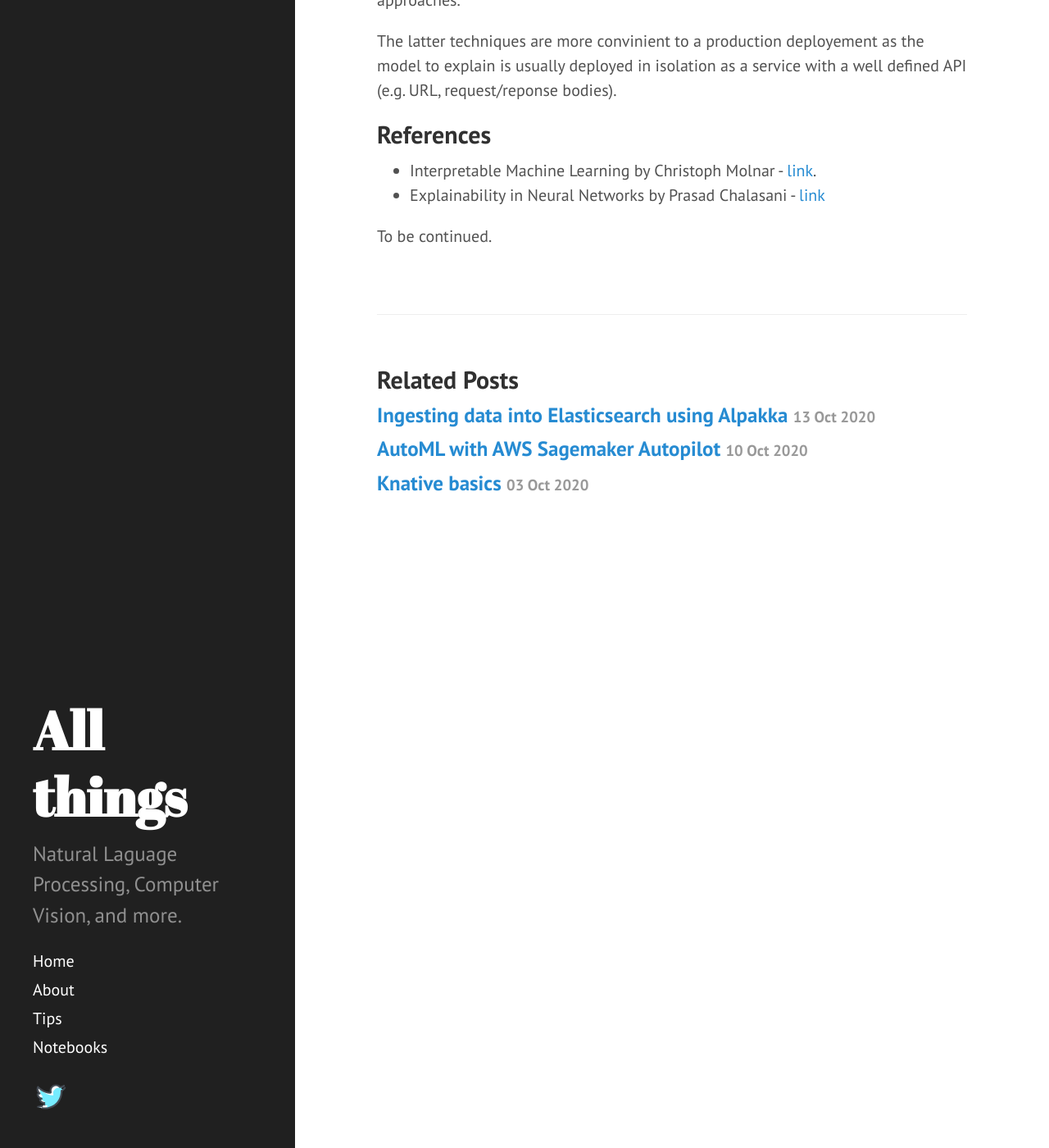
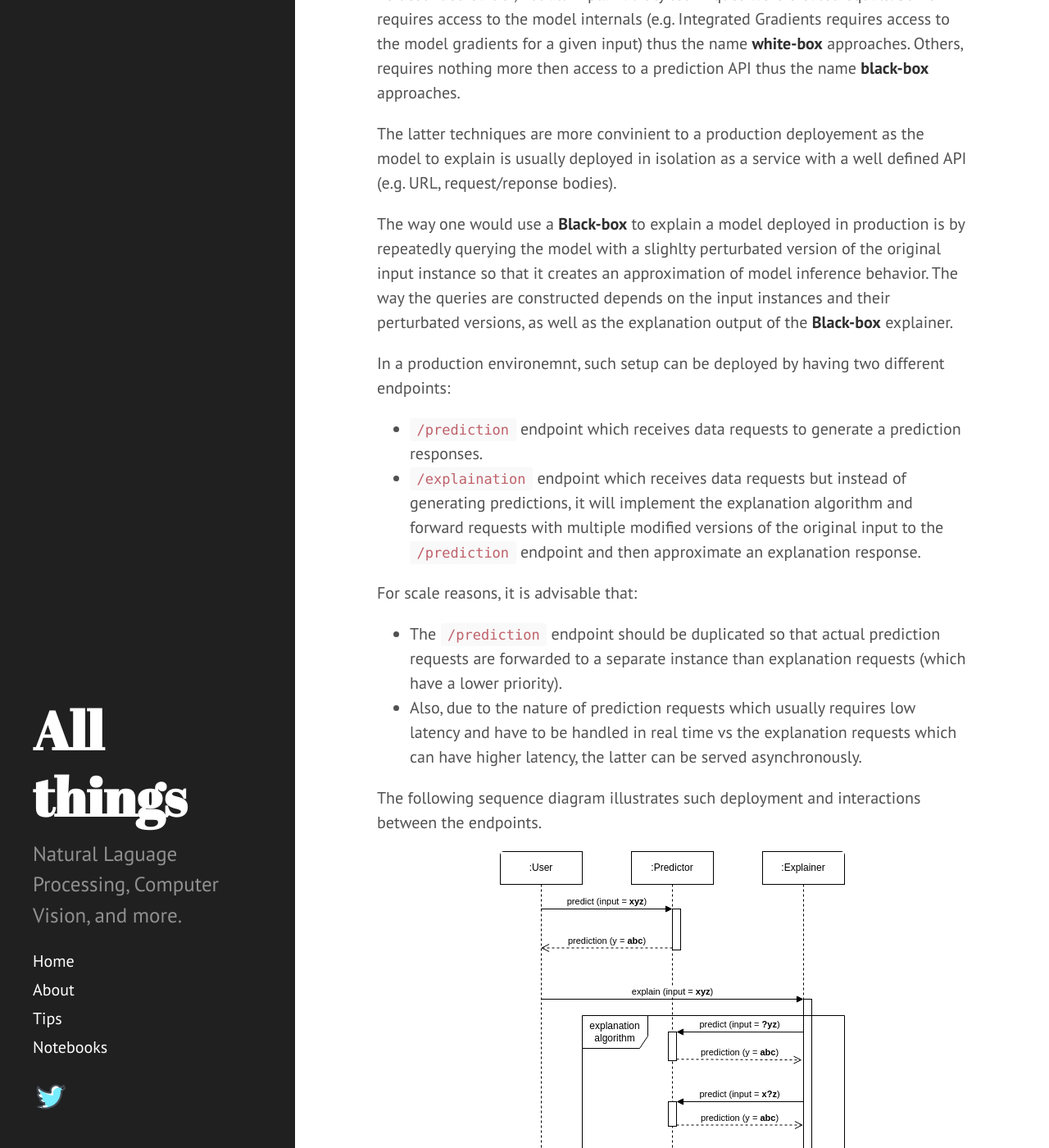
Before and after one commit to dzlab/dzlab.github.io, a Jekyll site: the page built from _posts/2020-10-18-mlops-explainability.md, in a window 1280 px wide and 1400 px high, scrolled down 3570 px. Shown: the whole window at 82% size. Built offline with Jekyll 4.4.1, drawn with Linux system fonts in a browser that asks for light colours; nearby versions of some CDN libraries; a script that is not in the unit is left out; the table of contents is made by our own code; some of the changed text lies outside the part shown.

Commit message:
added illustration for explainable ai

```diff
--- a/_posts/2020-10-18-mlops-explainability.md
+++ b/_posts/2020-10-18-mlops-explainability.md
@@ -40,7 +40,9 @@ Explanation techniques based on [influence functions](https://christophm.github.
 Such techniques allow the user to check whether the most impactful training data
 contain relevant features compared to the instance we are trying to explaine in production.
 
-![influential-point](https://christophm.github.io/interpretable-ml-book/images/influential-point-1.png){: .center-image }
+
+|![influential-point](https://christophm.github.io/interpretable-ml-book/images/influential-point-1.png){: .center-image }|
+|A linear model with one feature. Trained once on the full data and once without the influential instance. Removing the influential instance changes the fitted slope (weight/coefficient) drastically - [source](https://christophm.github.io/interpretable-ml-book/influential.html).|
 
 ### Feature importance
 One way to check for Feature importance is by trying to find which features are key in the final model prediction for a given instance regardless of the values of the other features using [Anchor explanations](https://christophm.github.io/interpretable-ml-book/anchors.html).
@@ -59,9 +61,24 @@ As described earlier, not all Explainabilily techniques were created equals. Som
 
 The latter techniques are more convinient to a production deployement as the model to explain is usually deployed in isolation as a service with a well defined API (e.g. URL, request/reponse bodies).
 
+The way one would use a **Black-box** to explain a model deployed in production is by repeatedly querying the model with a slighlty perturbated version of the original input instance so that it creates an approximation of model inference behavior. The way the queries are constructed depends on the input instances and their perturbated versions, as well as the explanation output of the **Black-box** explainer.
+
+In a production environemnt, such setup can be deployed by having two different endpoints:
+* `/prediction` endpoint which receives data requests to generate a prediction responses.
+* `/explaination` endpoint which receives data requests but instead of generating predictions, it will implement the explanation algorithm and forward requests with multiple modified versions of the original input to the `/prediction` endpoint and then approximate an explanation response.
+
+For scale reasons, it is advisable that:
+* The `/prediction` endpoint should be duplicated so that actual prediction requests are forwarded to a separate instance than explanation requests (which have a lower priority).
+* Also, due to the nature of prediction requests which usually requires low latency and have to be handled in real time vs the explanation requests which can have higher latency, the latter can be served asynchronously.
+
+The following sequence diagram illustrates such deployment and interactions between the endpoints.
+
+
+![explainability-seqdiagram]({{ "assets/2020/10/20201018-explainability-seqdiagram.svg" | absolute_url }}){: .center-image }
+
+Notice in the explanation loop, how the explainer tried to perturb the original input data **xyz** that using the **?** charachter (e.g. modified version **x?z**) until the model predict a different label **def** than the original one **abc**.
+
+
 ## References
 * Interpretable Machine Learning by Christoph Molnar - [link](https://christophm.github.io/interpretable-ml-book/).
 * Explainability in Neural Networks by Prasad Chalasani - [link](https://deep.ghost.io/simple-feature-attribution/)
-
-
-To be continued.
```
Also changed, not shown: other parts of _posts/2020-10-18-mlops-explainability.md (+1 -1 lines), assets/2020/10/20201018-explainability-seqdiagram.svg (added).
